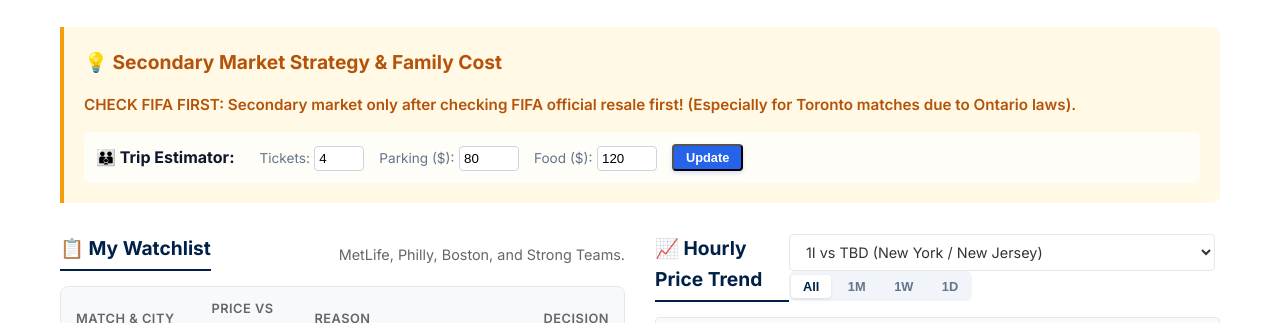
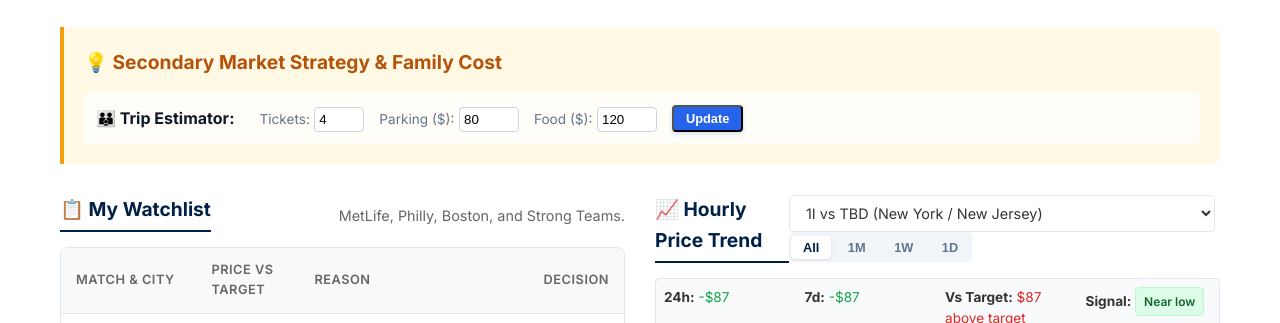
Before and after one commit to timkok/world-cup-monitor, a plain HTML site: page index.html in a window 1280 px wide. Shown: the part 402-725 px from the top of the page. Drawn offline with nearby package versions, Linux system fonts and the light colour scheme.

Commit message:
style: Remove FIFA resale warning

```diff
--- a/index.html
+++ b/index.html
@@ -71,9 +71,6 @@
         <!-- Strategy Callout -->
         <section class="strategy-callout">
             <h2>💡 Secondary Market Strategy & Family Cost</h2>
-            <div style="margin-bottom: 15px; color: #b45309; font-weight: 600; font-size: 0.95rem;">
-                CHECK FIFA FIRST: Secondary market only after checking FIFA official resale first! (Especially for Toronto matches due to Ontario laws).
-            </div>
             <div style="display: flex; gap: 15px; align-items: center; flex-wrap: wrap; background: rgba(255,255,255,0.7); padding: 12px; border-radius: 6px;">
                 <strong style="color: #0f172a; margin-right: 10px;">👪 Trip Estimator:</strong>
                 <div>
```
